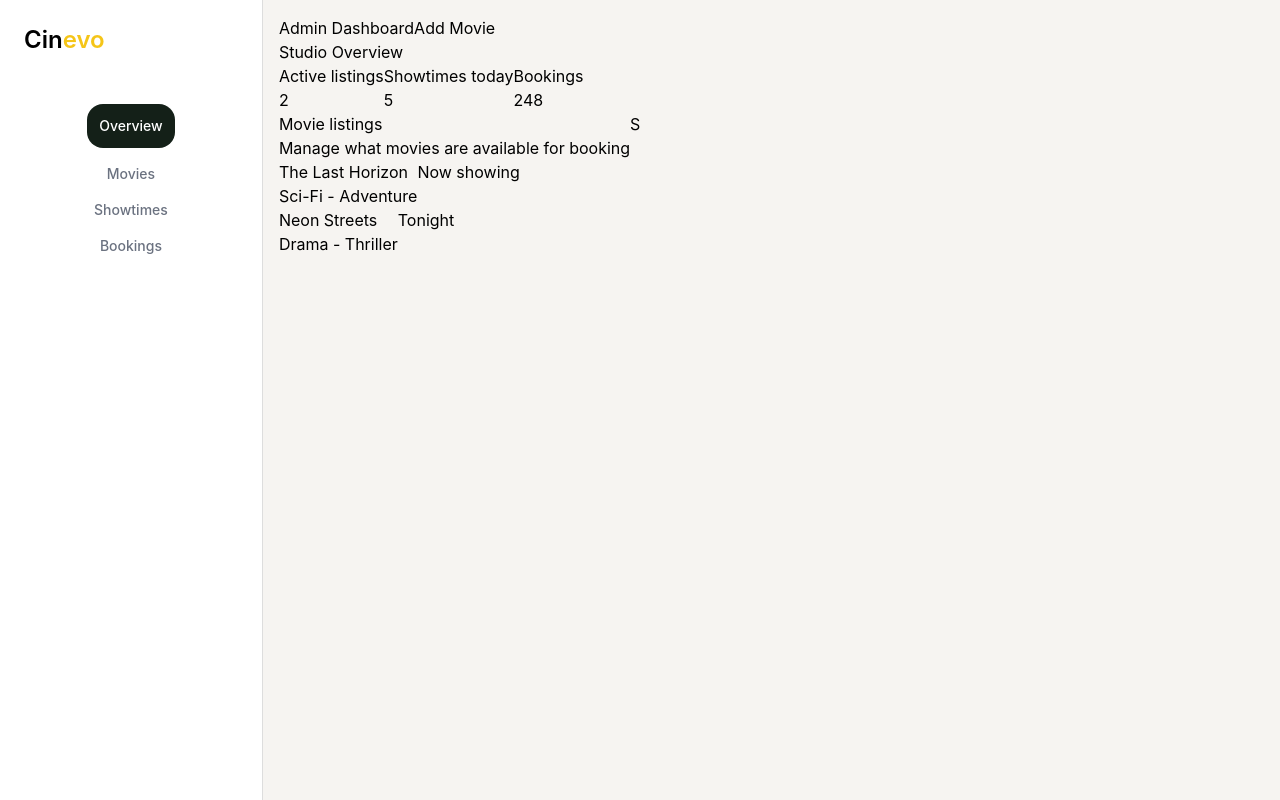
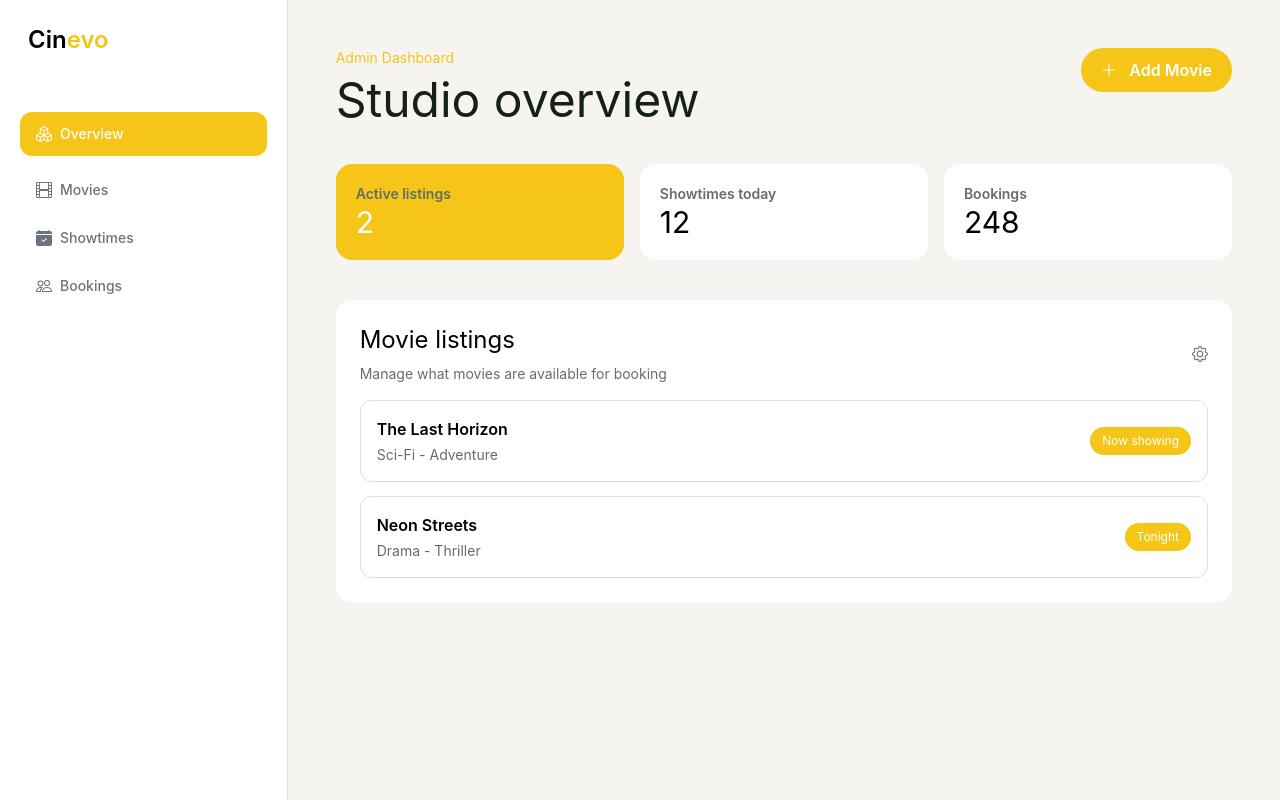
Before and after one commit to ZION4500/ticketApp, a React (Vite) app in the folder frontend/: page /admin in a window 1280 px wide. Built offline with nearby package versions, Linux system fonts and the light colour scheme.

Commit message:
Finished working on the admin page

```diff
--- a/frontend/src/Admin.jsx
+++ b/frontend/src/Admin.jsx
@@ -1,46 +1,88 @@
 export default function Admin() {
   return (
-    <div className="w-full h-screen bg-[#F6F4F1] p-4">
-      <div className="flex">
-        <h2>Admin Dashboard</h2>
-        <button>Add Movie</button>
+    <div className="w-full h-screen bg-[#F6F4F1] md:p-12 p-6">
+      <div className="flex justify-between items-start">
+        <div>
+          <h2 className="text-sm text-[#F5C518]">Admin Dashboard</h2>
+          <p className="text-5xl mt-2 text-[#142018]">Studio overview</p>
+        </div>
+        <button className="bg-[#F5C518] text-white py-2.5 rounded-full px-5 font-semibold flex gap-3 items-center cursor-pointer">
+          <svg
+            xmlns="http://www.w3.org/2000/svg"
+            width="16"
+            height="16"
+            fill="currentColor"
+            class="bi bi-plus-lg"
+            viewBox="0 0 16 16"
+          >
+            <path
+              fill-rule="evenodd"
+              d="M8 2a.5.5 0 0 1 .5.5v5h5a.5.5 0 0 1 0 1h-5v5a.5.5 0 0 1-1 0v-5h-5a.5.5 0 0 1 0-1h5v-5A.5.5 0 0 1 8 2"
+            />
+          </svg>
+          Add Movie
+        </button>
       </div>
-      <p>Studio Overview</p>
-      <div className="flex">
-        <div>
-          <p>Active listings</p>
-          <p>2</p>
+
+      <div className="mt-10 grid gap-4 sm:grid-cols-3 sm:w-full">
+        <div className="bg-[#F5C518] text-white rounded-2xl p-5 ">
+          <p className="text-[#626F67] text-sm font-semibold">
+            Active listings
+          </p>
+          <p className="text-3xl">2</p>
         </div>
-        <div>
-          <p>Showtimes today</p>
-          <p>5</p>
+        <div className="bg-white text-black rounded-2xl p-5">
+          <p className="text-[#626F67] text-sm font-semibold">
+            Showtimes today
+          </p>
+          <p className="text-3xl">12</p>
         </div>
-        <div>
-          <p>Bookings</p>
-          <p>248</p>
+        <div className="bg-white text-black rounded-2xl p-5">
+          <p className="text-[#626F67] text-sm font-semibold">Bookings</p>
+          <p className="text-3xl">248</p>
         </div>
       </div>
-      <div>
-        <div className="flex">
+      <div className="bg-white p-6 rounded-2xl mt-10">
+        <div className="flex items-center justify-between mb-4">
           <div>
-            <p>Movie listings</p>
-            <p>Manage what movies are available for booking</p>
+            <p className="text-2xl">Movie listings</p>
+            <p className="text-sm text-[#626F67] pt-2">
+              Manage what movies are available for booking
+            </p>
           </div>
-          <p>S</p>
+          <button className="cursor-pointer">
+            <svg
+              xmlns="http://www.w3.org/2000/svg"
+              width="16"
+              height="16"
+              fill="#626F67"
+              class="bi bi-gear"
+              viewBox="0 0 16 16"
+            >
+              <path d="M8 4.754a3.246 3.246 0 1 0 0 6.492 3.246 3.246 0 0 0 0-6.492M5.754 8a2.246 2.246 0 1 1 4.492 0 2.246 2.246 0 0 1-4.492 0" />
+              <path d="M9.796 1.343c-.527-1.79-3.065-1.79-3.592 0l-.094.319a.873.873 0 0 1-1.255.52l-.292-.16c-1.64-.892-3.433.902-2.54 2.541l.159.292a.873.873 0 0 1-.52 1.255l-.319.094c-1.79.527-1.79 3.065 0 3.592l.319.094a.873.873 0 0 1 .52 1.255l-.16.292c-.892 1.64.901 3.434 2.541 2.54l.292-.159a.873.873 0 0 1 1.255.52l.094.319c.527 1.79 3.065 1.79 3.592 0l.094-.319a.873.873 0 0 1 1.255-.52l.292.16c1.64.893 3.434-.902 2.54-2.541l-.159-.292a.873.873 0 0 1 .52-1.255l.319-.094c1.79-.527 1.79-3.065 0-3.592l-.319-.094a.873.873 0 0 1-.52-1.255l.16-.292c.893-1.64-.902-3.433-2.541-2.54l-.292.159a.873.873 0 0 1-1.255-.52zm-2.633.283c.246-.835 1.428-.835 1.674 0l.094.319a1.873 1.873 0 0 0 2.693 1.115l.291-.16c.764-.415 1.6.42 1.184 1.185l-.159.292a1.873 1.873 0 0 0 1.116 2.692l.318.094c.835.246.835 1.428 0 1.674l-.319.094a1.873 1.873 0 0 0-1.115 2.693l.16.291c.415.764-.42 1.6-1.185 1.184l-.291-.159a1.873 1.873 0 0 0-2.693 1.116l-.094.318c-.246.835-1.428.835-1.674 0l-.094-.319a1.873 1.873 0 0 0-2.692-1.115l-.292.16c-.764.415-1.6-.42-1.184-1.185l.159-.291A1.873 1.873 0 0 0 1.945 8.93l-.319-.094c-.835-.246-.835-1.428 0-1.674l.319-.094A1.873 1.873 0 0 0 3.06 4.377l-.16-.292c-.415-.764.42-1.6 1.185-1.184l.292.159a1.873 1.873 0 0 0 2.692-1.115z" />
+            </svg>
+          </button>
         </div>
-        <div className="flex">
-          <div>
-            <p>The Last Horizon</p>
-            <p>Sci-Fi - Adventure</p>
+        <div className="flex flex-col gap-3.5">
+          <div className="flex justify-between border border-[#DDDDDD] p-4 rounded-xl">
+            <div>
+              <p className="font-semibold">The Last Horizon</p>
+              <p className="text-sm text-[#626F67] pt-1">Sci-Fi - Adventure</p>
+            </div>
+            <p className="self-center text-xs rounded-full py-1.5 px-3 text-white bg-[#F5C518]">
+              Now showing
+            </p>
           </div>
-          <p>Now showing</p>
-        </div>
-        <div className="flex">
-          <div>
-            <p>Neon Streets</p>
-            <p>Drama - Thriller</p>
+          <div className="flex justify-between border border-[#DDDDDD] p-4 rounded-xl">
+            <div>
+              <p className="font-semibold">Neon Streets</p>
+              <p className="text-sm text-[#626F67] pt-1">Drama - Thriller</p>
+            </div>
+            <p className="self-center text-xs rounded-full py-1.5 px-3 text-white bg-[#F5C518]">
+              Tonight
+            </p>
           </div>
-          <p>Tonight</p>
         </div>
       </div>
     </div>
--- a/frontend/src/Layout.jsx
+++ b/frontend/src/Layout.jsx
@@ -4,18 +4,64 @@ export default function Layout() {
   return (
     <>
       <div className="flex">
-          <div className="w-80 h-screen bg-white p-6 hidden md:block border-r border-[#DDDDDD]">
-            <h1 className="text-2xl font-semibold mb-12">
+        <div className="w-93 h-screen bg-white py-6 px-3 hidden md:block border-r border-[#DDDDDD]">
+          <h1 className="text-2xl font-semibold mb-12 px-4">
             Cin<span className="text-[#F5C518]">evo</span>
           </h1>
           <div>
-              <ul className="flex flex-col gap-4 text-[#6B7280] font-medium text-sm items-center">
-                <li className="text-white bg-[#142018] p-3 rounded-2xl">
-                  Overview
+            <ul className="flex flex-col gap-5 text-[#6B7280] font-medium text-sm items-start p-2">
+              <li className="bg-[#F5C518] text-white rounded-xl px-4 py-3 w-full flex items-center gap-2">
+                <svg
+                  xmlns="http://www.w3.org/2000/svg"
+                  width="16"
+                  height="16"
+                  fill="currentColor"
+                  class="bi bi-boxes"
+                  viewBox="0 0 16 16"
+                >
+                  <path d="M7.752.066a.5.5 0 0 1 .496 0l3.75 2.143a.5.5 0 0 1 .252.434v3.995l3.498 2A.5.5 0 0 1 16 9.07v4.286a.5.5 0 0 1-.252.434l-3.75 2.143a.5.5 0 0 1-.496 0l-3.502-2-3.502 2.001a.5.5 0 0 1-.496 0l-3.75-2.143A.5.5 0 0 1 0 13.357V9.071a.5.5 0 0 1 .252-.434L3.75 6.638V2.643a.5.5 0 0 1 .252-.434zM4.25 7.504 1.508 9.071l2.742 1.567 2.742-1.567zM7.5 9.933l-2.75 1.571v3.134l2.75-1.571zm1 3.134 2.75 1.571v-3.134L8.5 9.933zm.508-3.996 2.742 1.567 2.742-1.567-2.742-1.567zm2.242-2.433V3.504L8.5 5.076V8.21zM7.5 8.21V5.076L4.75 3.504v3.134zM5.258 2.643 8 4.21l2.742-1.567L8 1.076zM15 9.933l-2.75 1.571v3.134L15 13.067zM3.75 14.638v-3.134L1 9.933v3.134z" />
+                </svg>
+                <a href="/admin">Overview</a>
               </li>
-                <li>Movies</li>
-                <li>Showtimes</li>
-                <li>Bookings</li>
+              <li className="px-4 py-1 flex items-center gap-2">
+                <svg
+                  xmlns="http://www.w3.org/2000/svg"
+                  width="16"
+                  height="16"
+                  fill="currentColor"
+                  class="bi bi-film"
+                  viewBox="0 0 16 16"
+                >
+                  <path d="M0 1a1 1 0 0 1 1-1h14a1 1 0 0 1 1 1v14a1 1 0 0 1-1 1H1a1 1 0 0 1-1-1zm4 0v6h8V1zm8 8H4v6h8zM1 1v2h2V1zm2 3H1v2h2zM1 7v2h2V7zm2 3H1v2h2zm-2 3v2h2v-2zM15 1h-2v2h2zm-2 3v2h2V4zm2 3h-2v2h2zm-2 3v2h2v-2zm2 3h-2v2h2z" />
+                </svg>
+                <a href="/admin/movie">Movies</a>
+              </li>
+              <li className="px-4 py-1 flex items-center gap-2">
+                <svg
+                  xmlns="http://www.w3.org/2000/svg"
+                  width="16"
+                  height="16"
+                  fill="currentColor"
+                  class="bi bi-calendar-check-fill"
+                  viewBox="0 0 16 16"
+                >
+                  <path d="M4 .5a.5.5 0 0 0-1 0V1H2a2 2 0 0 0-2 2v1h16V3a2 2 0 0 0-2-2h-1V.5a.5.5 0 0 0-1 0V1H4zM16 14V5H0v9a2 2 0 0 0 2 2h12a2 2 0 0 0 2-2m-5.146-5.146-3 3a.5.5 0 0 1-.708 0l-1.5-1.5a.5.5 0 0 1 .708-.708L7.5 10.793l2.646-2.647a.5.5 0 0 1 .708.708" />
+                </svg>
+                Showtimes
+              </li>
+              <li className="px-4 py-1 flex items-center gap-2">
+                <svg
+                  xmlns="http://www.w3.org/2000/svg"
+                  width="16"
+                  height="16"
+                  fill="currentColor"
+                  class="bi bi-people"
+                  viewBox="0 0 16 16"
+                >
+                  <path d="M15 14s1 0 1-1-1-4-5-4-5 3-5 4 1 1 1 1zm-7.978-1L7 12.996c.001-.264.167-1.03.76-1.72C8.312 10.629 9.282 10 11 10c1.717 0 2.687.63 3.24 1.276.593.69.758 1.457.76 1.72l-.008.002-.014.002zM11 7a2 2 0 1 0 0-4 2 2 0 0 0 0 4m3-2a3 3 0 1 1-6 0 3 3 0 0 1 6 0M6.936 9.28a6 6 0 0 0-1.23-.247A7 7 0 0 0 5 9c-4 0-5 3-5 4q0 1 1 1h4.216A2.24 2.24 0 0 1 5 13c0-1.01.377-2.042 1.09-2.904.243-.294.526-.569.846-.816M4.92 10A5.5 5.5 0 0 0 4 13H1c0-.26.164-1.03.76-1.724.545-.636 1.492-1.256 3.16-1.275ZM1.5 5.5a3 3 0 1 1 6 0 3 3 0 0 1-6 0m3-2a2 2 0 1 0 0 4 2 2 0 0 0 0-4" />
+                </svg>
+                Bookings
+              </li>
             </ul>
           </div>
         </div>
--- a/frontend/src/Movies.jsx
+++ b/frontend/src/Movies.jsx
@@ -1,8 +1,7 @@
 export default function Movies() {
   return (
-    <div>
+    <div className="w-full">
       <h1>Movies</h1>
-
     </div>
   );
 }
```
Lines whose indentation alone changed are shown as unchanged.
